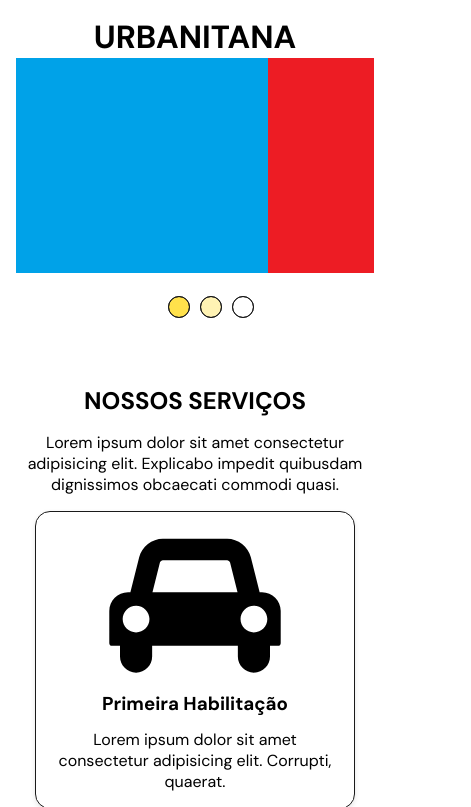
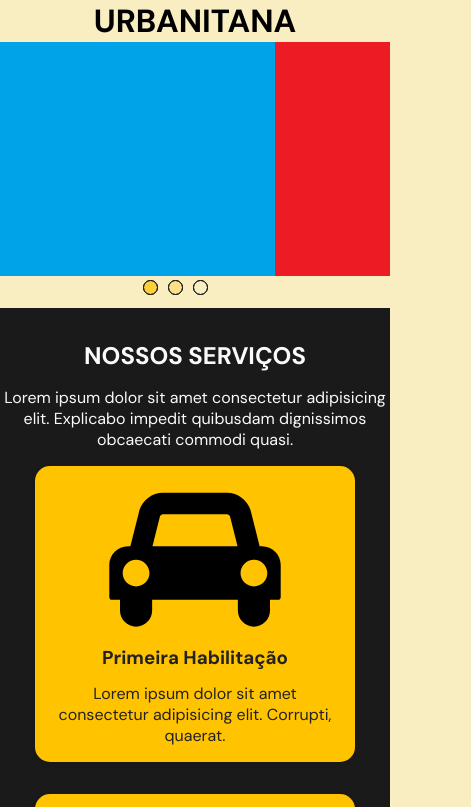
Before and after one commit to jeanfcordeiro/autoescola, a plain HTML site: page index.html in a window 390 px wide. Shown: the top 807 px of the page, 471 px wide, since content can reach past the window. Drawn offline with Linux system fonts and the light colour scheme.

Commit message:
Ajuste de detalhes de formatação para versão mobile

```diff
--- a/index.html
+++ b/index.html
@@ -14,7 +14,6 @@
 </head>
 
 <body>
-    <div class="content-wrapper-center">
     <header class="header">
         <h1 class="header__logo"><a href="/">URBANITANA</a></h1>
         <nav class="header__nav">
@@ -126,7 +125,7 @@
         <div class="about__container">
 
             <div class="about__header">
-                <h2 class="about__title">Sobre a Auto Escola Urbanitana</h2>
+                <h2 class="about__title">Sobre a Urbanitana</h2>
                 <p class="about__subtitle">Conheça nossa história, valores e estrutura de ensino.</p>
             </div>
 
@@ -155,6 +154,7 @@
 
     <section class="contact">
         <ul class="contact__container">
+            <h2 class="contact__title">Nossas redes</h2>
 
             <li><a class="contact__card" href="#" target="_blank" rel="noopener noreferrer" aria-label="Contato pelo WhatsApp">
                 <svg class="contact__icon">
@@ -185,7 +185,6 @@
     </footer>
 
     <script src="js/script.js"></script>
-    </div>
 </body>
 
 </html>
--- a/style/style.css
+++ b/style/style.css
@@ -1,11 +1,12 @@
 
 :root {
   /* Cores */
-  --cor-primaria: #1a1a1a;
-  --cor-secundaria: #FFD500;
-  --cor-texto: #2C2C2C;
-  --cor-fundo: #F5F5F5;
-  --cor-destaque: #FF5722;
+  --cor-primaria: hsl(0, 0%, 10%);
+  --cor-secundaria: #FFC300;
+  --cor-secundaria-ligth: #f5dc8881;
+  --cor-texto: #222222;
+  --cor-fundo: #FAFAFA;
+  --cor-destaque: #E53935;
 
   /* Tipografia */
   --fonte-principal: 'Segoe UI', sans-serif;
@@ -27,11 +28,13 @@ body {
   font-family: "DM sans", sans-serif;
   text-align: center;
   margin: 0;
+  background-color: var(--cor-secundaria-ligth);
 }
 
 .content-wrapper-center{
   padding: 1rem;
 }
+
 
 a {
   text-decoration: none;
@@ -91,7 +94,7 @@ section.slider{
 
 .nav-manual, .nav-auto{
   position: absolute;
-  width: 100%;
+  width: 90%;
   margin-top: 61%;
   display: flex;
   justify-content: center;
@@ -99,7 +102,7 @@ section.slider{
 
 .nav-manual .manual-btn, .nav-auto div{
   border: 1px solid var(--cor-primaria);
-  padding: 10px;
+  padding: .4rem;
   border-radius: 50%;
   cursor: pointer;
   transition: .5s;
@@ -134,7 +137,9 @@ section.slider{
 /* services */
 
 .services__container{
-  margin-top: 5rem;
+  background-color: var(--cor-primaria);
+  color: var(--cor-fundo);
+  padding: 1rem 0;
 }
 
 .services__header,
@@ -145,7 +150,8 @@ section.slider{
   margin: 1rem 0;
 }
 
-.services__title{
+.services__title,
+.about__title{
   text-transform: uppercase;
 }
 
@@ -159,7 +165,8 @@ section.slider{
 }
 
 .services__card{
-  border: 1px solid var(--cor-primaria);
+  background-color: var(--cor-secundaria);
+  color: var(--cor-texto);
   border-radius: 15px;
   padding: 1rem;
   box-shadow: 0 2px 5px rgba(0, 0, 0, 0.1);
@@ -171,6 +178,7 @@ section.slider{
 }
 
 /* about */
+
 .about__container{
   text-align: center;
 }
@@ -178,14 +186,15 @@ section.slider{
 .about__cards{
   list-style-type: none;
   position: relative;
-  display: flex;
-  justify-content: center;
+  display:flex;
+  flex-direction: column;
+  align-items: center;
   gap: 1rem;
 }
 
 .about__card{
   position: relative;
-  width: 30%;
+  width: 80%;
   height: 20rem;
   border-radius: 15px;
   overflow: hidden;
@@ -222,33 +231,36 @@ section.slider{
   background-image: url('../assets/img/about3.png');
 }
 
-.about-content h3{
-
-}
 
 
 /* contact*/
+.contact__title{
+  border-bottom: 1px solid var(--cor-secundaria);
+}
 
 .contact__container{
+  background-color: var(--cor-primaria);
+  color: var(--cor-fundo);
   list-style-type: none;
   padding: 1rem;
   border-radius: 5px;
   display: flex;
+  flex-direction: column;
   justify-content: space-around;
   gap: 1rem;
 }
 
 .contact__card{
   display: flex;
-  flex-direction: column;
   align-items: center;
   gap: .8rem;
   padding: 0;
-
 }
 
 .contact__icon{
+  fill: var(--cor-secundaria);
   height: 3rem;
   width: 3rem;
   padding: 0;
+  color: #F5F5F5;
 }
```
